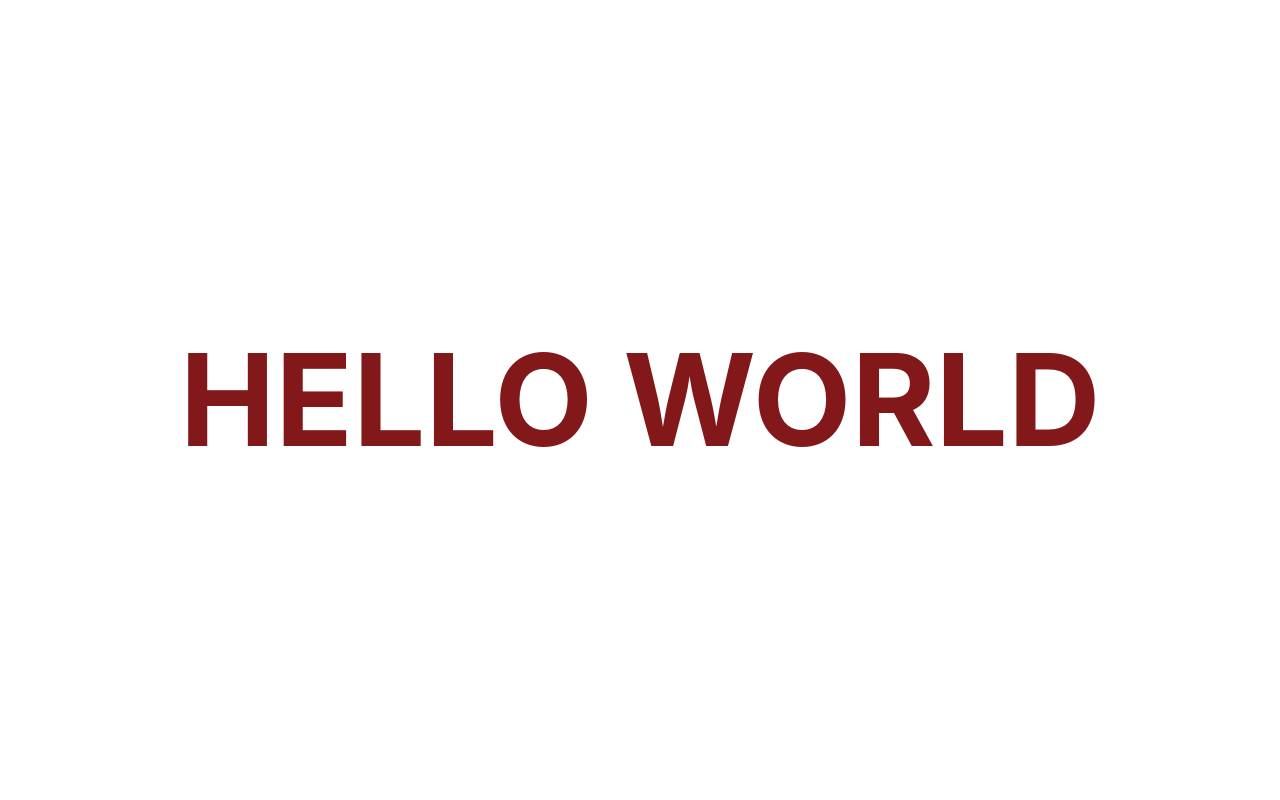
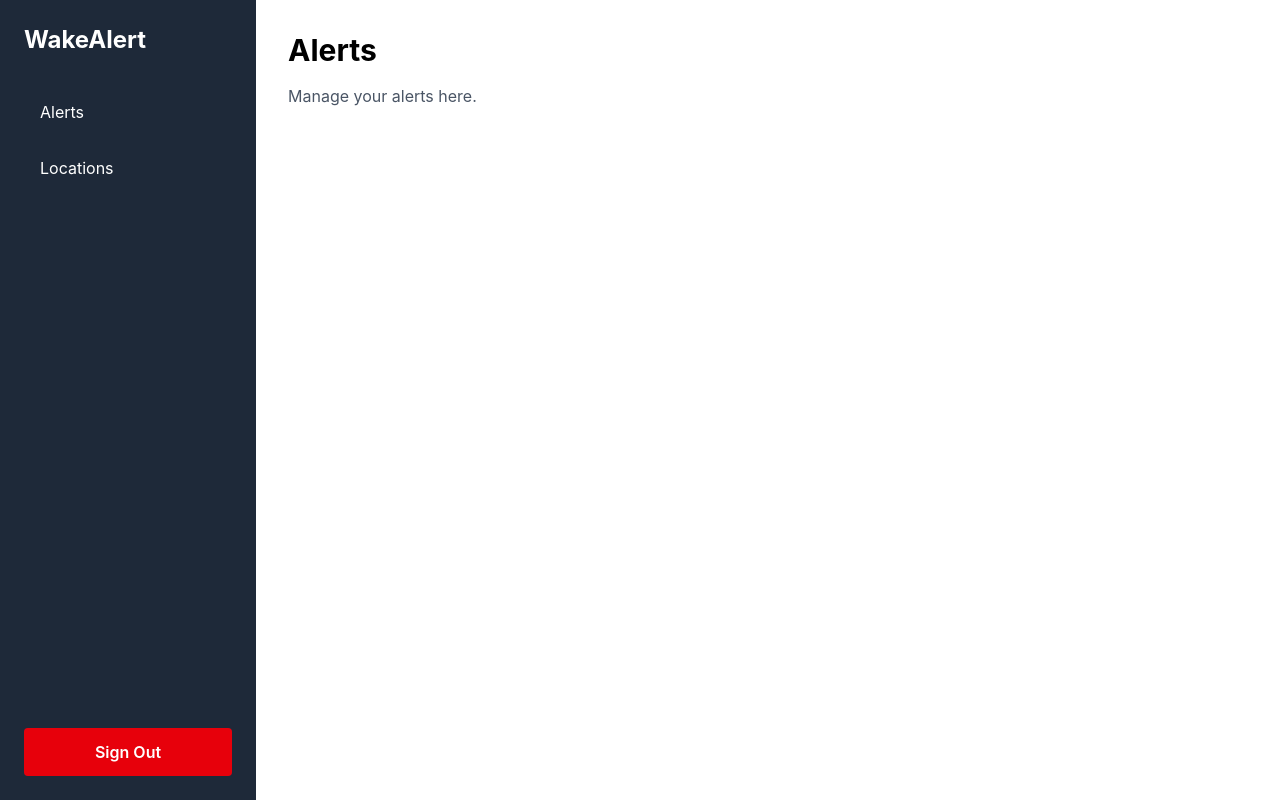
Before and after one commit to rcSabucido/receiver-wakealert, a React (Vite) app: page /alerts in a window 1280 px wide. Built offline with nearby package versions, Linux system fonts and the light colour scheme.

Commit message:
Implement boilerplate routing code to respective pages

```diff
--- a/package.json
+++ b/package.json
@@ -13,6 +13,7 @@
     "@tailwindcss/vite": "^4.2.4",
     "react": "^19.2.5",
     "react-dom": "^19.2.5",
+    "react-router-dom": "^7.14.2",
     "tailwindcss": "^4.2.4"
   },
   "devDependencies": {
--- a/src/App.tsx
+++ b/src/App.tsx
@@ -1,10 +1,30 @@
+import { BrowserRouter, Routes, Route, Navigate } from "react-router-dom";
+import { Sidebar } from "./components/Sidebar";
+import { LoginPage } from "./pages/LoginPage";
+import { AlertsPage } from "./pages/AlertsPage";
+import { LocationsPage } from "./pages/LocationsPage";
+
 function App() {
-
   return (
-    <div className="flex items-center justify-center h-screen w-screen">
-      <h1 className="text-9xl font-bold text-red-900">HELLO WORLD</h1>
-    </div>
-  )
+    <BrowserRouter>
+      <Routes>
+        <Route path="/login" element={<LoginPage />} />
+        <Route
+          path="/*"
+          element={
+            <div className="flex">
+              <Sidebar />
+              <Routes>
+                <Route path="/alerts" element={<AlertsPage />} />
+                <Route path="/locations" element={<LocationsPage />} />
+                <Route path="/" element={<Navigate to="/alerts" replace />} />
+              </Routes>
+            </div>
+          }
+        />
+      </Routes>
+    </BrowserRouter>
+  );
 }
 
-export default App
+export default App;
--- a/src/components/Sidebar.tsx
+++ b/src/components/Sidebar.tsx
@@ -0,0 +1,35 @@
+import { Link, useNavigate } from "react-router-dom";
+
+export function Sidebar() {
+  const navigate = useNavigate();
+
+  const handleSignOut = () => {
+    navigate("/login");
+  };
+
+  return (
+    <div className="w-64 bg-gray-800 text-white h-screen flex flex-col p-6">
+      <h1 className="text-2xl font-bold mb-8">WakeAlert</h1>
+      <nav className="flex-1">
+        <Link
+          to="/alerts"
+          className="block py-3 px-4 rounded hover:bg-gray-700 transition mb-2"
+        >
+          Alerts
+        </Link>
+        <Link
+          to="/locations"
+          className="block py-3 px-4 rounded hover:bg-gray-700 transition mb-2"
+        >
+          Locations
+        </Link>
+      </nav>
+      <button
+        onClick={handleSignOut}
+        className="w-full py-3 px-4 bg-red-600 rounded hover:bg-red-700 transition font-semibold"
+      >
+        Sign Out
+      </button>
+    </div>
+  );
+}
--- a/src/pages/AlertsPage.tsx
+++ b/src/pages/AlertsPage.tsx
@@ -0,0 +1,8 @@
+export function AlertsPage() {
+  return (
+    <div className="flex-1 p-8">
+      <h2 className="text-3xl font-bold mb-4">Alerts</h2>
+      <p className="text-gray-600">Manage your alerts here.</p>
+    </div>
+  );
+}
--- a/src/pages/LocationsPage.tsx
+++ b/src/pages/LocationsPage.tsx
@@ -0,0 +1,8 @@
+export function LocationsPage() {
+  return (
+    <div className="flex-1 p-8">
+      <h2 className="text-3xl font-bold mb-4">Locations</h2>
+      <p className="text-gray-600">Manage your locations here.</p>
+    </div>
+  );
+}
--- a/src/pages/LoginPage.tsx
+++ b/src/pages/LoginPage.tsx
@@ -0,0 +1,23 @@
+import { useNavigate } from "react-router-dom";
+
+export function LoginPage() {
+  const navigate = useNavigate();
+
+  const handleLogin = () => {
+    navigate("/alerts");
+  };
+
+  return (
+    <div className="flex items-center justify-center h-screen w-screen bg-linear-to-br from-gray-900 to-gray-800">
+      <div className="bg-white p-8 rounded-lg shadow-lg">
+        <h1 className="text-3xl font-bold mb-6 text-gray-800">WakeAlert</h1>
+        <button
+          onClick={handleLogin}
+          className="w-full py-3 px-6 bg-blue-600 text-white rounded hover:bg-blue-700 transition font-semibold"
+        >
+          Login
+        </button>
+      </div>
+    </div>
+  );
+}
```
Also changed, not shown: 1 other file (tests, documents, lock files or other folders).
